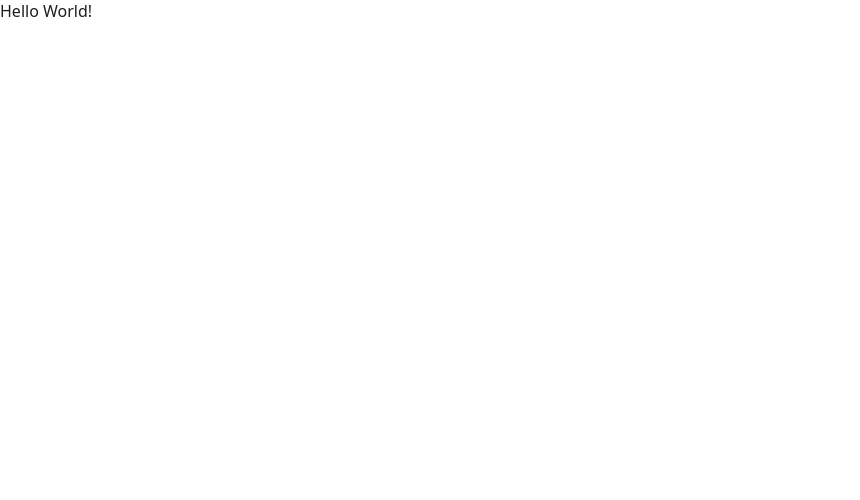
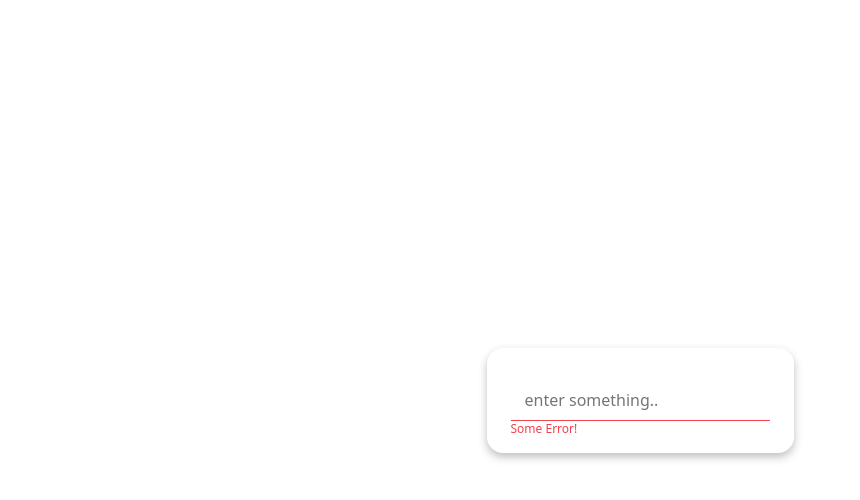
Before and after one commit to amin-erfanian/versland-multi-select, a React (Vite) app: page / in a window 1280 px wide. Shown: the top 500 px of the page, without its empty margins (0-860 px from the left). Built offline with nearby package versions, Linux system fonts and the light colour scheme.

Commit message:
feat: use base input inside playground

```diff
--- /dev/null
+++ b/src/App.module.scss
@@ -0,0 +1,13 @@
+.demo {
+  width: 100%;
+  height: 100vh;
+  display: flex;
+  justify-content: center;
+  align-items: center;
+
+  &__form {
+    padding: 32px 24px;
+    border-radius: 16px;
+    box-shadow: 0 4px 8px #33333350;
+  }
+}
--- a/src/App.tsx
+++ b/src/App.tsx
@@ -1,8 +1,24 @@
+import BaseInput from "./components/BaseInput/BaseInput";
+import styles from "./App.module.scss";
+
+import { FieldValues, useForm } from "react-hook-form";
+
 function App() {
+  const { register, handleSubmit } = useForm();
+
+  const onSubmit = (formValues: FieldValues) => console.log(formValues);
+
   return (
-    <>
-      <div className="card">Hello World!</div>
-    </>
+    <div className={styles.demo}>
+      <form onSubmit={handleSubmit(onSubmit)} className={styles.demo__form}>
+        <BaseInput
+          {...register("item")}
+          placeholder="enter something.."
+          error="Some Error!"
+          variant="text"
+        />
+      </form>
+    </div>
   );
 }
 
```
